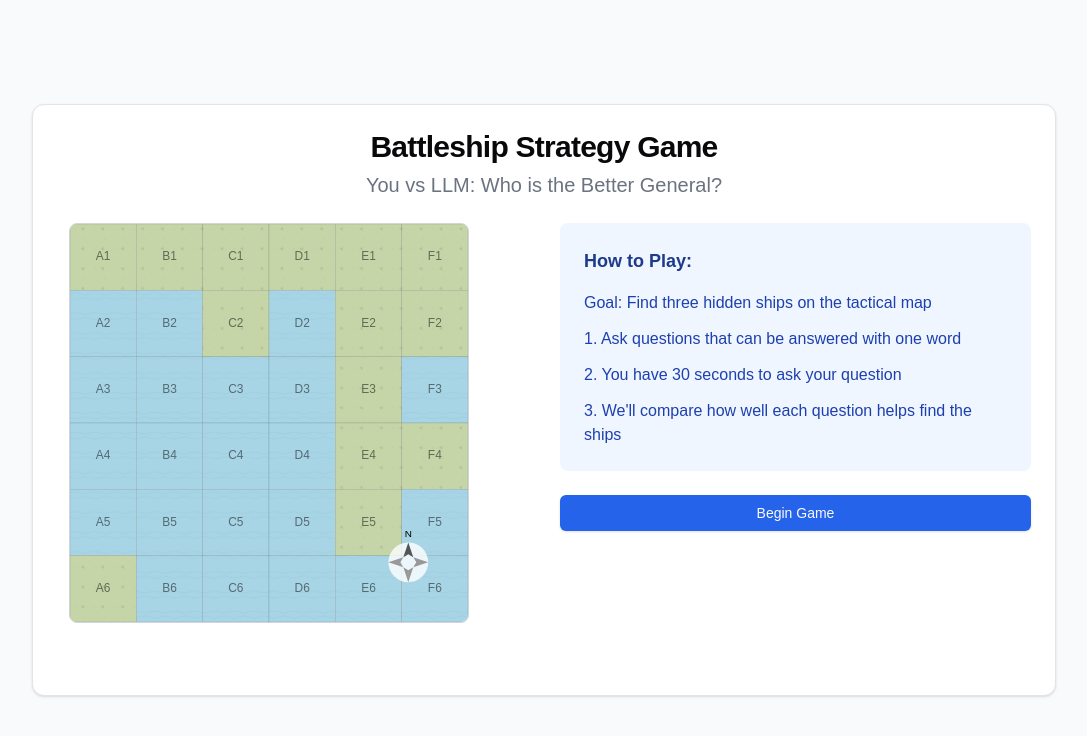
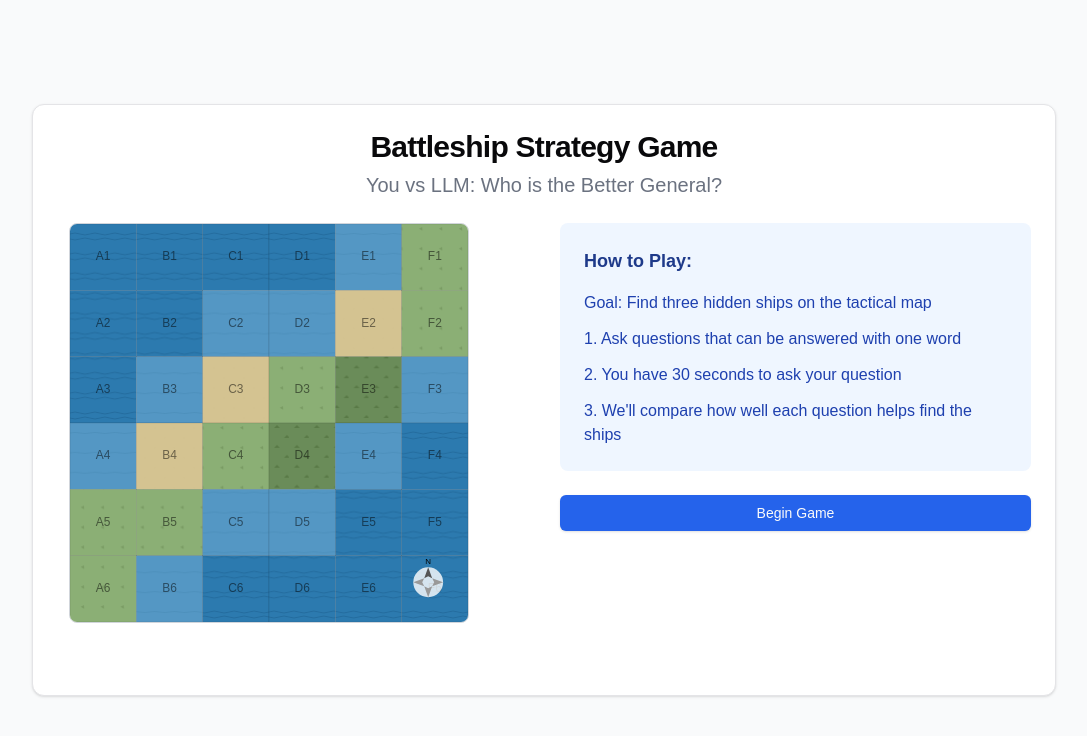
Before and after one commit to jeqcho/caip-sp25-demo, a Next.js app in the folder battleship-frontend/: page / in a window 1280 px wide. Shown: the top 736 px of the page, without its empty margins (96-1183 px from the left). Built offline with nearby package versions, Linux system fonts and the light colour scheme.

Commit message:
fix hydration bug, more terrain

```diff
--- a/battleship-frontend/app/page.tsx
+++ b/battleship-frontend/app/page.tsx
@@ -1,6 +1,6 @@
 'use client'
 
-import React, { useState, useEffect, useRef } from 'react';
+import React, { useState, useEffect, useRef, useCallback } from 'react';
 import { Card, CardHeader, CardTitle, CardContent } from '@/components/ui/card';
 import { Button } from '@/components/ui/button';
 import { Input } from '@/components/ui/input';
@@ -19,6 +19,12 @@ const BattleshipGame = () => {
   const [selectedCell, setSelectedCell] = useState(null);
   const [hoveredCell, setHoveredCell] = useState(null);
   const [llmQuestionCount, setLlmQuestionCount] = useState(0);
+
+  // Terrain state
+  const [mapSeed, setMapSeed] = useState(1);
+  const [terrainData, setTerrainData] = useState(null);
+  const [isClient, setIsClient] = useState(false);
+
   const [uncertaintyReduction, setUncertaintyReduction] = useState({
     user: {
       percentage: 0,
@@ -31,6 +37,7 @@ const BattleshipGame = () => {
       total: 20825
     }
   });
+
   const [answers, setAnswers] = useState({
     user: '',
     llm: ''
@@ -41,29 +48,68 @@ const BattleshipGame = () => {
   const llmTimerRef = useRef(null);
   const questionCountRef = useRef(null);
 
+  useEffect(() => {
+    setIsClient(true);
+    return () => {
+      if (timerRef.current) clearInterval(timerRef.current);
+      if (llmTimerRef.current) clearInterval(llmTimerRef.current);
+      if (questionCountRef.current) clearInterval(questionCountRef.current);
+    };
+  }, []);
+
+  // Callback to receive terrain data from TacticalMap
+  const handleTerrainGenerated = useCallback((newTerrain) => {
+    setTerrainData(newTerrain);
+  }, []);
+
   const generateShipPositions = () => {
+    if (!terrainData) return [];
+
     const newShips = [];
     const usedPositions = new Set();
+    const seaTiles = [];
 
-    // We'll place ships only on sea tiles
-    while (newShips.length < 3) {
-      const row = Math.floor(Math.random() * 6);
-      const col = Math.floor(Math.random() * 6);
-      const posKey = `${row}-${col}`;
+    // Find all sea tiles
+    for (let i = 0; i < 6; i++) {
+      for (let j = 0; j < 6; j++) {
+        const cellType = terrainData[i][j];
+      if (cellType === 'deepWater' || cellType === 'shallowWater') {
+          seaTiles.push({ row: i, col: j });
+        }
+      }
+    }
+
+    // Randomly select from available sea tiles
+    while (newShips.length < 3 && seaTiles.length > 0) {
+      const randomIndex = Math.floor(Math.random() * seaTiles.length);
+      const position = seaTiles[randomIndex];
+      const posKey = `${position.row}-${position.col}`;
 
       if (!usedPositions.has(posKey)) {
-        // In a real implementation, we'd check if this is a sea tile
-        newShips.push({ row, col });
+        newShips.push({ row: position.row, col: position.col });
         usedPositions.add(posKey);
       }
+
+      // Remove the used position from available tiles
+      seaTiles.splice(randomIndex, 1);
     }
 
     return newShips;
   };
 
+  // Effect to place ships when terrain is ready
+  useEffect(() => {
+    if (terrainData && gameState === 'userQuestion') {
+      const newShips = generateShipPositions();
+      setShips(newShips);
+    }
+  }, [terrainData, gameState]);
+
   const startGame = () => {
-    const newShips = generateShipPositions();
-    setShips(newShips);
+    // Generate a stable random seed between 2 and 1000000
+    const newSeed = Math.floor(Math.random() * 999998) + 2;
+    setMapSeed(newSeed);
+
     setGameState('userQuestion');
     setCountdown(30);
     setLlmQuestionCount(0);
@@ -142,14 +188,6 @@ const BattleshipGame = () => {
       setShowResults(false);
     }
   };
-
-  useEffect(() => {
-    return () => {
-      if (timerRef.current) clearInterval(timerRef.current);
-      if (llmTimerRef.current) clearInterval(llmTimerRef.current);
-      if (questionCountRef.current) clearInterval(questionCountRef.current);
-    };
-  }, []);
 
   const renderUncertaintyBar = (stats, color, animate = false) => (
     <div className="space-y-2">
@@ -307,6 +345,8 @@ const BattleshipGame = () => {
                     setHoveredCell(y * 6 + x);
                   }}
                   selectedCell={selectedCell}
+                  seed={mapSeed}
+                  onTerrainGenerated={handleTerrainGenerated}
                 />
                 {gameState === 'results' && showResults && (
                   <div className="absolute top-0 left-0 w-full h-full pointer-events-none">
--- a/battleship-frontend/components/TacticalMap.tsx
+++ b/battleship-frontend/components/TacticalMap.tsx
@@ -1,59 +1,166 @@
-import React, { useState, useEffect, useMemo } from 'react';
-import { useCallback } from 'react';
-import _ from 'lodash';
+import React, { useMemo } from 'react';
 
-const TacticalMap = ({ width = 600, height = 600, gridSize = 6, onCellHover, selectedCell }) => {
-  // Generate noise for terrain
-  const generateNoise = useCallback((octaves, frequency, persistence) => {
-    const noise = Array(width).fill().map(() => Array(height).fill(0));
+// Initial terrain pattern for server-side rendering
+const initialTerrain = [
+  ['deepWater', 'deepWater', 'deepWater', 'shallowWater', 'lowland', 'lowland'],
+  ['deepWater', 'deepWater', 'shallowWater', 'beach', 'lowland', 'shallowWater'],
+  ['deepWater', 'shallowWater', 'beach', 'lowland', 'shallowWater', 'deepWater'],
+  ['deepWater', 'shallowWater', 'lowland', 'highland', 'shallowWater', 'deepWater'],
+  ['shallowWater', 'beach', 'highland', 'shallowWater', 'deepWater', 'deepWater'],
+  ['lowland', 'lowland', 'shallowWater', 'deepWater', 'deepWater', 'deepWater'],
+];
 
-    for (let octave = 0; octave < octaves; octave++) {
-      const freq = frequency * Math.pow(2, octave);
-      const amp = persistence ** octave;
+// Terrain types and their visual properties
+const terrainTypes = {
+  deepWater: { name: 'Deep Water', color: '#2C7AAF', pattern: 'deepWaterPattern' },
+  shallowWater: { name: 'Shallow Water', color: '#5497C4', pattern: 'shallowWaterPattern' },
+  beach: { name: 'Beach', color: '#D4C391', pattern: 'beachPattern' },
+  lowland: { name: 'Lowland', color: '#8BAF75', pattern: 'lowlandPattern' },
+  highland: { name: 'Highland', color: '#6A8C59', pattern: 'highlandPattern' },
+  mountain: { name: 'Mountain', color: '#505F44', pattern: 'mountainPattern' },
+};
 
-      for (let x = 0; x < width; x++) {
-        for (let y = 0; y < height; y++) {
-          // Using multiple sine waves for pseudo-random noise
-          noise[x][y] += amp * (
-            Math.sin(x / freq) * Math.cos(y / freq) +
-            Math.sin((x + y) / freq) * Math.cos(x / freq) +
-            Math.sin(y / freq) * Math.cos((x + y) / freq)
-          );
-        }
-      }
+const TacticalMap = ({
+  width = 600,
+  height = 600,
+  gridSize = 6,
+  onCellHover,
+  selectedCell,
+  seed = 1,
+  onTerrainGenerated
+}) => {
+  // Enhanced terrain generation with multiple features
+  const terrainData = useMemo(() => {
+    if (seed === 1) {
+      return initialTerrain;
     }
 
-    return noise;
-  }, [width, height]);
+    // Improved seeded random function with better distribution
+    const seededRandom = (x, y, salt = 0) => {
+      const dot = x * 12.9898 + y * 78.233 + seed * 43758.5453 + salt * 7919;
+      return ((Math.sin(dot) * 43758.5453) % 1 + 1) / 2;
+    };
 
-  // Generate terrain data
-  const terrainData = useMemo(() => {
-    const noise = generateNoise(4, 30, 0.5);
-    const terrain = Array(gridSize).fill().map(() => Array(gridSize).fill('sea'));
-    const cellWidth = width / gridSize;
-    const cellHeight = height / gridSize;
+    // Generate multiple layers of noise for different features
+    const generateNoiseLayer = (scale, salt) => {
+      return Array(gridSize).fill().map((_, i) =>
+        Array(gridSize).fill().map((_, j) => {
+          const nx = i / gridSize * scale;
+          const ny = j / gridSize * scale;
+          return seededRandom(nx, ny, salt);
+        })
+      );
+    };
 
-    for (let i = 0; i < gridSize; i++) {
-      for (let j = 0; j < gridSize; j++) {
-        let avgNoise = 0;
-        const samples = 10;
+    // Generate continental structure
+    const continentalNoise = generateNoiseLayer(1, 1);
+    const mountainNoise = generateNoiseLayer(2, 2);
+    const detailNoise = generateNoiseLayer(4, 3);
 
-        // Sample multiple points within each cell for smoother transitions
-        for (let sx = 0; sx < samples; sx++) {
-          for (let sy = 0; sy < samples; sy++) {
-            const x = Math.floor(i * cellWidth + (sx * cellWidth) / samples);
-            const y = Math.floor(j * cellHeight + (sy * cellHeight) / samples);
-            avgNoise += noise[x][y];
+    // Combine noise layers with different weights
+    const combinedTerrain = Array(gridSize).fill().map((_, i) =>
+      Array(gridSize).fill().map((_, j) => {
+        const continental = continentalNoise[i][j] * 0.5;
+        const mountain = mountainNoise[i][j] * 0.3;
+        const detail = detailNoise[i][j] * 0.2;
+        return continental + mountain + detail;
+      })
+    );
+
+    // Initial terrain type assignment with height-based biomes
+    const assignTerrainType = (height) => {
+      if (height < 0.3) return 'deepWater';
+      if (height < 0.4) return 'shallowWater';
+      if (height < 0.45) return 'beach';
+      if (height < 0.6) return 'lowland';
+      if (height < 0.75) return 'highland';
+      return 'mountain';
+    };
+
+    let terrainType = combinedTerrain.map(row =>
+      row.map(height => assignTerrainType(height))
+    );
+
+    // Apply coastal smoothing
+    const smoothCoastline = (terrain) => {
+      return terrain.map((row, i) =>
+        row.map((cell, j) => {
+          const neighbors = [];
+          for (let di = -1; di <= 1; di++) {
+            for (let dj = -1; dj <= 1; dj++) {
+              const ni = i + di;
+              const nj = j + dj;
+              if (ni >= 0 && ni < gridSize && nj >= 0 && nj < gridSize) {
+                neighbors.push(terrain[ni][nj]);
+              }
+            }
           }
-        }
 
-        avgNoise /= (samples * samples);
-        terrain[i][j] = avgNoise > 0.2 ? 'land' : 'sea';
-      }
+          // Count water vs land neighbors
+          const waterCount = neighbors.filter(n =>
+            n === 'deepWater' || n === 'shallowWater'
+          ).length;
+          const landCount = neighbors.length - waterCount;
+
+          // Apply smoothing rules
+          if (cell === 'beach') {
+            if (waterCount > landCount + 1) return 'shallowWater';
+            if (landCount > waterCount + 1) return 'lowland';
+          }
+          return cell;
+        })
+      );
+    };
+
+    // Apply coastal smoothing multiple times
+    for (let i = 0; i < 2; i++) {
+      terrainType = smoothCoastline(terrainType);
     }
 
-    return terrain;
-  }, [gridSize, width, height, generateNoise]);
+    // Create islands and lakes
+    const createFeatures = (terrain) => {
+      const featureNoise = generateNoiseLayer(3, 4);
+
+      return terrain.map((row, i) =>
+        row.map((cell, j) => {
+          const feature = featureNoise[i][j];
+
+          // Create islands in water
+          if ((cell === 'deepWater' || cell === 'shallowWater') && feature > 0.85) {
+            return 'beach';
+          }
+
+          // Create lakes in land
+          if ((cell === 'lowland' || cell === 'highland') && feature > 0.9) {
+            return 'shallowWater';
+          }
+
+          return cell;
+        })
+      );
+    };
+
+    terrainType = createFeatures(terrainType);
+
+    return terrainType;
+  }, [seed, gridSize]);
+
+  // Notify parent of terrain updates
+  React.useEffect(() => {
+    if (onTerrainGenerated) {
+      onTerrainGenerated(terrainData);
+    }
+  }, [terrainData, onTerrainGenerated]);
+
+  // Generate unique pattern IDs for this instance
+  const patternIds = {
+    deepWaterPattern: `deepWater-${seed}`,
+    shallowWaterPattern: `shallowWater-${seed}`,
+    beachPattern: `beach-${seed}`,
+    lowlandPattern: `lowland-${seed}`,
+    highlandPattern: `highland-${seed}`,
+    mountainPattern: `mountain-${seed}`,
+  };
 
   return (
     <svg
@@ -63,43 +170,64 @@ const TacticalMap = ({ width = 600, height = 600, gridSize = 6, onCellHover, sel
       viewBox={`0 0 ${width} ${height}`}
     >
       <defs>
-        {/* Sea Pattern */}
-        <pattern id="seaPattern" width="20" height="20" patternUnits="userSpaceOnUse">
-          <rect width="20" height="20" fill="#a8d5e5"/>
+        {/* Deep Water Pattern */}
+        <pattern id={patternIds.deepWaterPattern} width="20" height="20" patternUnits="userSpaceOnUse">
+          <rect width="20" height="20" fill={terrainTypes.deepWater.color}/>
           <path d="M0 10 Q5 8, 10 10 T20 10"
                 fill="none"
-                stroke="#95c8dc"
+                stroke="#1B5C8D"
                 strokeWidth="0.5"
                 transform="translate(0,0)"/>
           <path d="M0 10 Q5 12, 10 10 T20 10"
                 fill="none"
-                stroke="#95c8dc"
+                stroke="#1B5C8D"
                 strokeWidth="0.5"
                 transform="translate(0,5)"/>
         </pattern>
 
-        {/* Land Pattern */}
-        <pattern id="landPattern" width="20" height="20" patternUnits="userSpaceOnUse">
-          <rect width="20" height="20" fill="#c5d5a8"/>
-          <circle cx="5" cy="5" r="0.5" fill="#b3c396"/>
-          <circle cx="15" cy="15" r="0.5" fill="#b3c396"/>
-          <path d="M10,2 L12,5 L8,5 Z" fill="#b3c396" transform="rotate(30,10,10)"/>
+        {/* Shallow Water Pattern */}
+        <pattern id={patternIds.shallowWaterPattern} width="20" height="20" patternUnits="userSpaceOnUse">
+          <rect width="20" height="20" fill={terrainTypes.shallowWater.color}/>
+          <path d="M0 10 Q5 9, 10 10 T20 10"
+                fill="none"
+                stroke="#3A7EA6"
+                strokeWidth="0.3"
+                transform="translate(0,0)"/>
+        </pattern>
+
+        {/* Beach Pattern */}
+        <pattern id={patternIds.beachPattern} width="20" height="20" patternUnits="userSpaceOnUse">
+          <rect width="20" height="20" fill={terrainTypes.beach.color}/>
+          <circle cx="5" cy="5" r="0.3" fill="#C4B381"/>
+          <circle cx="15" cy="15" r="0.3" fill="#C4B381"/>
+        </pattern>
+
+        {/* Lowland Pattern */}
+        <pattern id={patternIds.lowlandPattern} width="20" height="20" patternUnits="userSpaceOnUse">
+          <rect width="20" height="20" fill={terrainTypes.lowland.color}/>
+          <path d="M10,2 L12,5 L8,5 Z" fill="#7A9C64" transform="rotate(30,10,10)"/>
+        </pattern>
+
+        {/* Highland Pattern */}
+        <pattern id={patternIds.highlandPattern} width="20" height="20" patternUnits="userSpaceOnUse">
+          <rect width="20" height="20" fill={terrainTypes.highland.color}/>
+          <path d="M5,5 L8,2 L11,5 Z" fill="#597A47"/>
+          <path d="M15,15 L18,12 L21,15 Z" fill="#597A47"/>
         </pattern>
 
         {/* Mountain Pattern */}
-        <pattern id="mountainPattern" width="30" height="30" patternUnits="userSpaceOnUse">
-          <path d="M15,5 L25,25 L5,25 Z" fill="#a89e8e" stroke="#998e7e" strokeWidth="0.5"/>
-          <path d="M15,10 L20,20 L10,20 Z" fill="#b5aa9a" stroke="#a89e8e" strokeWidth="0.5"/>
+        <pattern id={patternIds.mountainPattern} width="20" height="20" patternUnits="userSpaceOnUse">
+          <rect width="20" height="20" fill={terrainTypes.mountain.color}/>
+          <path d="M10,2 L15,10 L5,10 Z" fill="#3D4A33"/>
+          <path d="M15,8 L20,16 L10,16 Z" fill="#3D4A33" transform="translate(-5,0)"/>
         </pattern>
 
-        {/* Grid Cell Highlight */}
         <filter id="cellGlow">
           <feGaussianBlur stdDeviation="2" result="blur"/>
           <feComposite in="SourceGraphic" in2="blur" operator="over"/>
         </filter>
       </defs>
 
-      {/* Render terrain */}
       {terrainData.map((row, i) =>
         row.map((cell, j) => {
           const cellWidth = width / gridSize;
@@ -107,57 +235,17 @@ const TacticalMap = ({ width = 600, height = 600, gridSize = 6, onCellHover, sel
           const x = i * cellWidth;
           const y = j * cellHeight;
 
-          // Calculate neighboring cells for smooth transitions
-          const hasLandNeighbor = {
-            top: j > 0 && terrainData[i][j-1] === 'land',
-            right: i < gridSize-1 && terrainData[i+1][j] === 'land',
-            bottom: j < gridSize-1 && terrainData[i][j+1] === 'land',
-            left: i > 0 && terrainData[i-1][j] === 'land'
-          };
-
           return (
             <g key={`${i}-${j}`}>
-              {/* Base terrain */}
               <rect
                 x={x}
                 y={y}
                 width={cellWidth}
                 height={cellHeight}
-                fill={cell === 'land' ? 'url(#landPattern)' : 'url(#seaPattern)'}
+                fill={`url(#${patternIds[terrainTypes[cell].pattern]})`}
                 className="transition-colors duration-200"
               />
 
-              {/* Terrain transitions */}
-              {cell === 'land' && Object.entries(hasLandNeighbor).map(([direction, hasNeighbor]) => {
-                if (!hasNeighbor) {
-                  let transitionPath = '';
-                  switch(direction) {
-                    case 'top':
-                      transitionPath = `M${x},${y} L${x+cellWidth},${y} L${x+cellWidth},${y+10} Q${x+cellWidth/2},${y+5} ${x},${y+10} Z`;
-                      break;
-                    case 'right':
-                      transitionPath = `M${x+cellWidth},${y} L${x+cellWidth},${y+cellHeight} L${x+cellWidth-10},${y+cellHeight} Q${x+cellWidth-5},${y+cellHeight/2} ${x+cellWidth-10},${y} Z`;
-                      break;
-                    case 'bottom':
-                      transitionPath = `M${x},${y+cellHeight} L${x+cellWidth},${y+cellHeight} L${x+cellWidth},${y+cellHeight-10} Q${x+cellWidth/2},${y+cellHeight-5} ${x},${y+cellHeight-10} Z`;
-                      break;
-                    case 'left':
-                      transitionPath = `M${x},${y} L${x},${y+cellHeight} L${x+10},${y+cellHeight} Q${x+5},${y+cellHeight/2} ${x+10},${y} Z`;
-                      break;
-                  }
-                  return (
-                    <path
-                      key={direction}
-                      d={transitionPath}
-                      fill="url(#landPattern)"
-                      opacity="0.7"
-                    />
-                  );
-                }
-                return null;
-              })}
-
-              {/* Grid lines */}
               <rect
                 x={x}
                 y={y}
@@ -170,7 +258,6 @@ const TacticalMap = ({ width = 600, height = 600, gridSize = 6, onCellHover, sel
                 style={{ cursor: 'pointer' }}
               />
 
-              {/* Highlight for selected cell */}
               {selectedCell && selectedCell.x === i && selectedCell.y === j && (
                 <rect
                   x={x}
@@ -185,7 +272,6 @@ const TacticalMap = ({ width = 600, height = 600, gridSize = 6, onCellHover, sel
                 />
               )}
 
-              {/* Cell coordinates */}
               <text
                 x={x + cellWidth/2}
                 y={y + cellHeight/2}
@@ -202,14 +288,13 @@ const TacticalMap = ({ width = 600, height = 600, gridSize = 6, onCellHover, sel
         })
       )}
 
-      {/* Compass Rose */}
-      <g transform={`translate(${width - 60}, ${height - 60})`}>
-        <circle r="20" fill="white" fillOpacity="0.8"/>
-        <path d="M0,-20 L5,-5 L0,-8 L-5,-5 Z" fill="#555"/>
-        <path d="M0,20 L5,5 L0,8 L-5,5 Z" fill="#999"/>
-        <path d="M20,0 L5,5 L8,0 L5,-5 Z" fill="#999"/>
-        <path d="M-20,0 L-5,5 L-8,0 L-5,-5 Z" fill="#999"/>
-        <text x="0" y="-25" textAnchor="middle" fontSize="10">N</text>
+      <g transform={`translate(${width - 40}, ${height - 40})`}>
+        <circle r="15" fill="white" fillOpacity="0.8"/>
+        <path d="M0,-15 L4,-4 L0,-6 L-4,-4 Z" fill="#555"/>
+        <path d="M0,15 L4,4 L0,6 L-4,4 Z" fill="#999"/>
+        <path d="M15,0 L4,4 L6,0 L4,-4 Z" fill="#999"/>
+        <path d="M-15,0 L-4,4 L-6,0 L-4,-4 Z" fill="#999"/>
+        <text x="0" y="-18" textAnchor="middle" fontSize="8">N</text>
       </g>
     </svg>
   );
```
